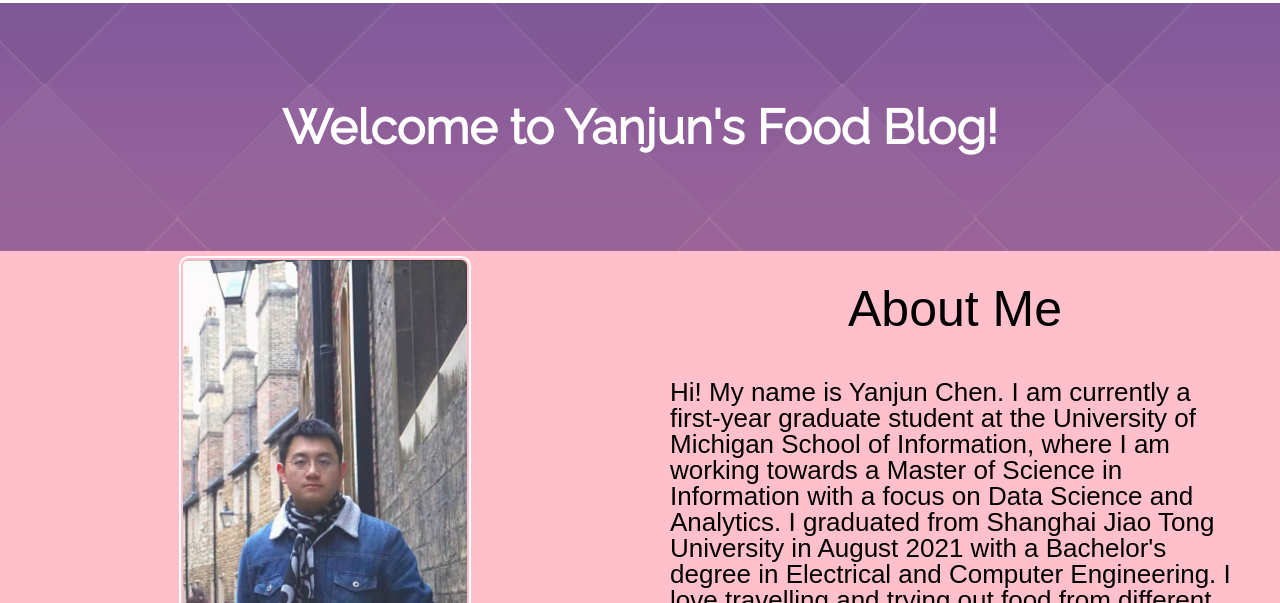
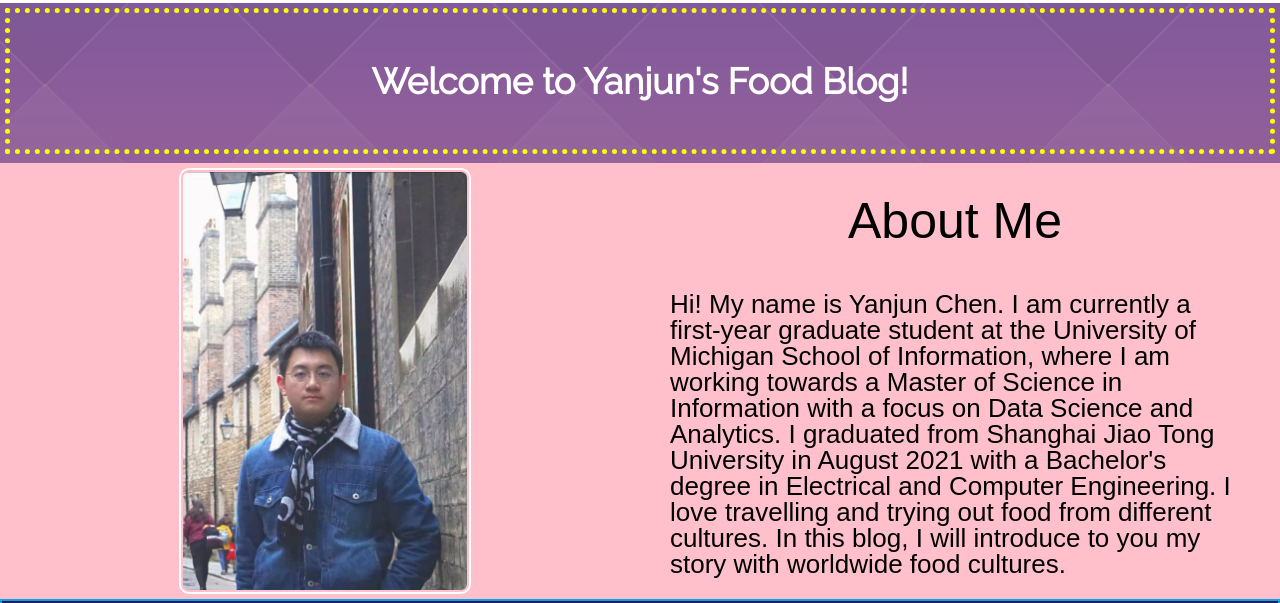
Before and after one commit to markyanjunch/si539-finaldraft, a plain HTML site: page index.html in a window 1280 px wide. Shown: the part 176-779 px from the top of the page. Drawn offline with Linux system fonts and the light colour scheme.

Commit message:
Flip card finished

```diff
--- a/css/style.css
+++ b/css/style.css
@@ -58,7 +58,9 @@ h1 {
 	font-weight: bold;
 	text-align: center;
 	color:white;
-	padding: 100px 0;
+	padding: 50px 0;
+	margin: 5px;
+	border: dotted 5px yellow;
 }
 
 h2 {
@@ -320,6 +322,46 @@ footer a:visited {
 	color: white;
 }
 
+/* flip card style */
+.flip-card {
+	cursor: pointer;
+	perspective: 1000px;
+	min-height: 310px;
+	width: 100%;
+}
+
+.flip-card-inner {
+	position: relative;
+	width: 100%;
+	height: 100%;
+	text-align: center;
+	transition: transform 0.8s;
+	transform-style: preserve-3d;
+}
+
+.flip-card:hover .flip-card-inner,
+.flip-card:focus .flip-card-inner {
+	transform: rotateY(180deg);
+}
+
+.flip-card-front,
+.flip-card-back {
+	width: 100%;
+	position: absolute;
+	-webkit-backface-visibility: hidden; /* Safari */
+	backface-visibility: hidden;
+}
+
+.flip-card-back {
+	transform: rotateY(180deg);
+}
+
+.flip-card-back h1 {
+	color:yellow;
+	border: none;
+}
+
+/* animation */
 @keyframes logo_animation {
     from {width: 25px; opacity: 0;}
     to {width: 45%; opacity: 1;}
@@ -332,8 +374,11 @@ footer a:visited {
 @media screen and (prefers-reduced-motion: reduce) {
     * {
         animation: none;
+		transform: none;
     }
 }
+
+/* tablet view */
 @media screen and (min-width: 768px) {
 	header {
 		flex-direction: column;
@@ -370,6 +415,9 @@ footer a:visited {
 		margin: 10px 100px;
 	}
 
+	.flip-card {
+		min-height: 220px;
+	}
 
 	.chinese .gallery {
 		display: grid;
@@ -456,6 +504,7 @@ footer a:visited {
 	}
 }
 
+/* desktop view */
 @media screen and (min-width: 1025px) {
 	header {
 		flex-direction: row;
@@ -477,6 +526,14 @@ footer a:visited {
 	.home #main p,
 	.home #story p {
 		font-size: 26px;
+	}
+
+	h1 {
+		font-size: 36px;
+	}
+
+	.flip-card {
+		min-height: 160px;
 	}
 
 	.grid-large {
--- a/index.html
+++ b/index.html
@@ -37,7 +37,18 @@
         </header>
 
         <main class="home">
-            <h1>Welcome to Yanjun's Food Blog!</h1>
+
+            <div class="flip-card" tabindex=0>
+                <div class="flip-card-inner">
+                    <div class="flip-card-front">
+                        <h1>Welcome to Yanjun's Food Blog!</h1>
+                    </div>
+                    <div class="flip-card-back">
+                        <h1>''People who love to eat are always the best people.''</h1>
+                    </div>
+                </div>
+            </div>
+
             <div id="main">
                 <h2>About Me</h2>
                 <img class="single-img" src="images/cambridge.jpg" alt="Me at Cambridge, UK" width="200"/>
```
Also changed, not shown: chinese.html (+10 -1 lines), contact.html (+12 -1 lines), world.html (+10 -1 lines).
